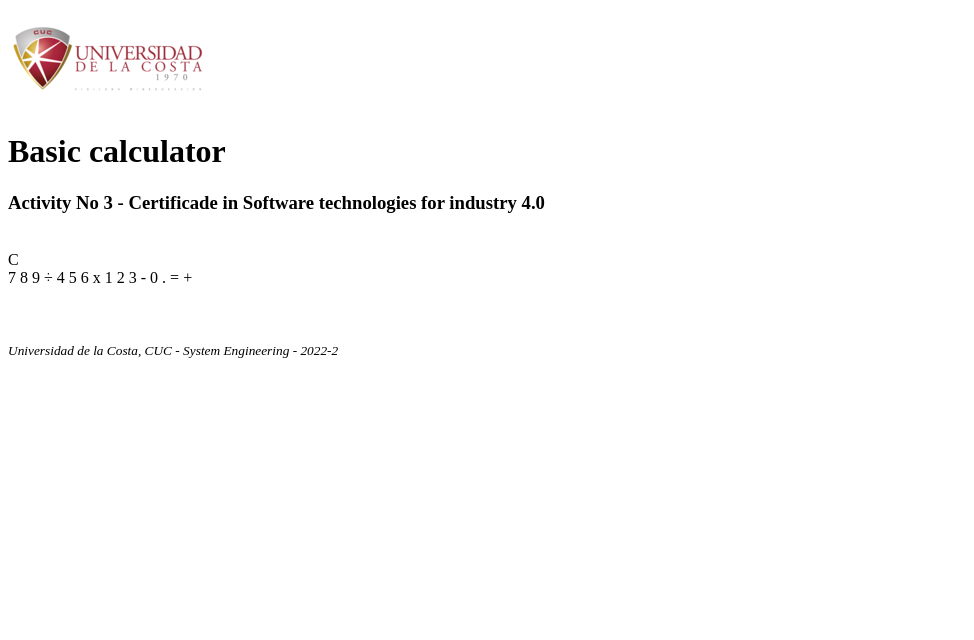
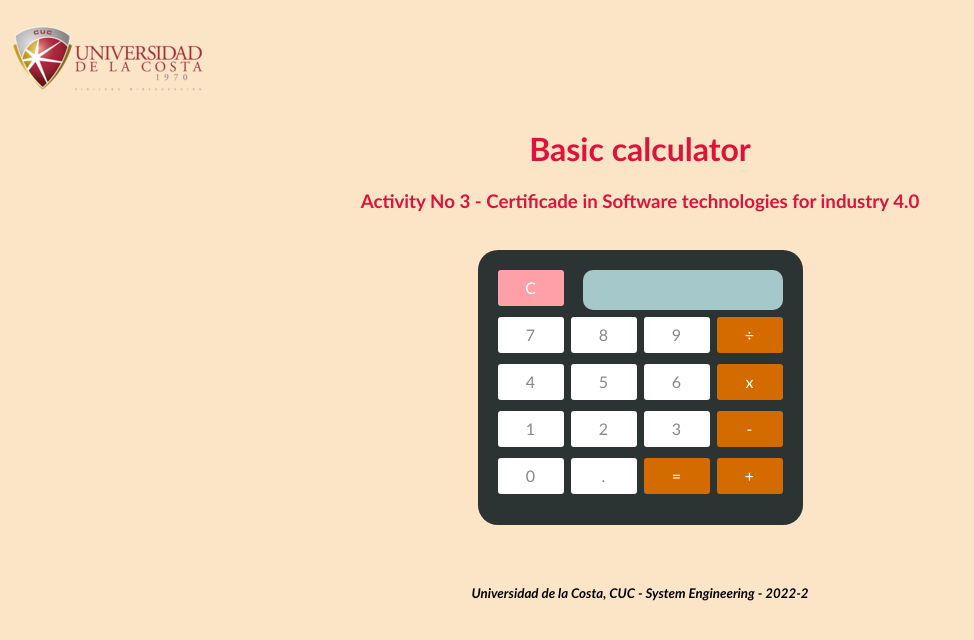
Before and after one commit to adiaz14/activity_3_basic_calculator, a plain HTML site: page src/index.html in a window 1280 px wide. Shown: the whole page, without its empty margins (0-974 px from the left). Drawn offline with Linux system fonts and the light colour scheme; the site is published under a folder, as on GitHub Pages, so addresses that start at the root find nothing.

Commit message:
Activity 3 Basic Calculator

```diff
--- a/src/index.html
+++ b/src/index.html
@@ -6,7 +6,7 @@
     <meta http-equiv="X-UA-Compatible" content="IE=edge">
     <meta name="viewport" content="width=device-width, initial-scale=1.0">
     <link rel="icon" type="image/x-icon" href="images/calculator.ico">
-    <link rel="stylesheet" href="/src/styles/index.css">
+    <link rel="stylesheet" href="styles/index.css">
     <script type="text/javascript" src="js/index.js"></script>
     <title>Basic calculator</title>
 </head>
```
